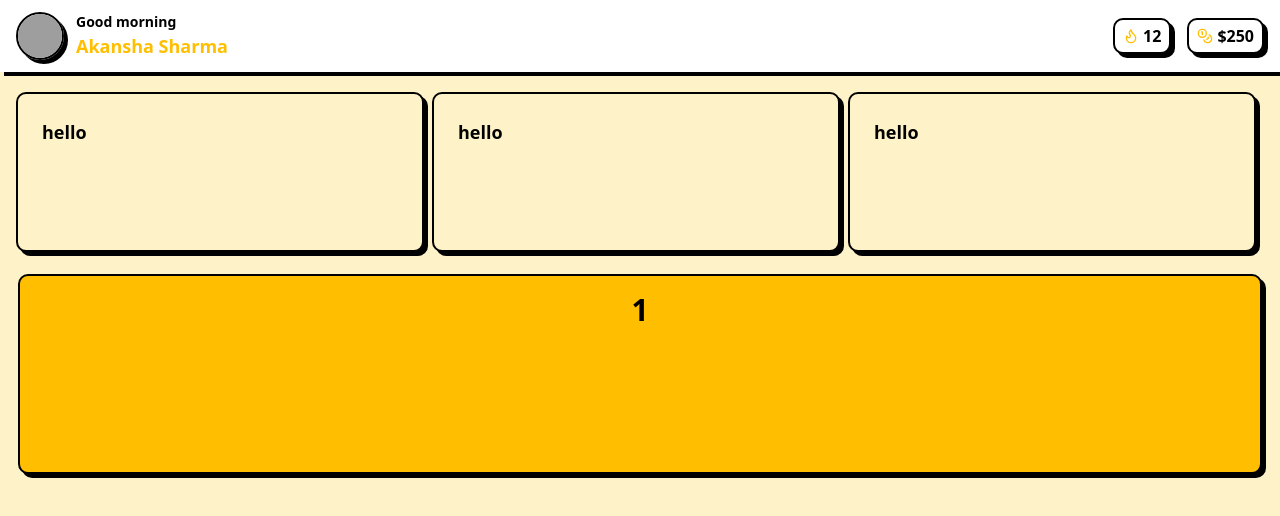
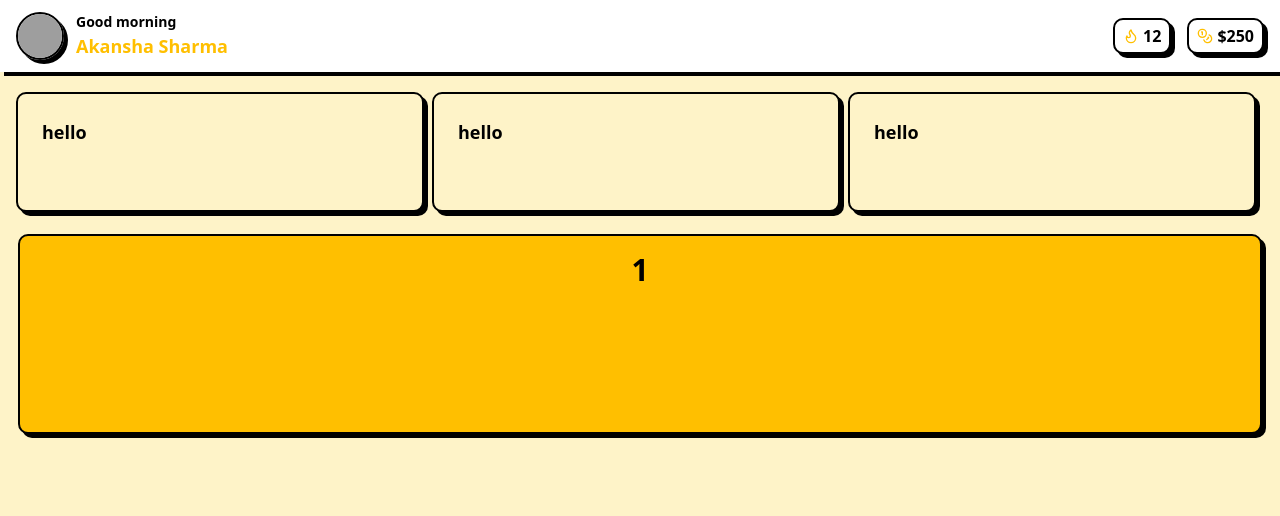
Before and after one commit to gyansetu-app/gyansetu-app, a React (Vite) app: page / in a window 1280 px wide. Shown: the top 516 px of the page. Built offline with nearby package versions, Linux system fonts and the light colour scheme; grey boxes are pictures that could not be loaded.

Commit message:
fixed height

```diff
--- a/src/pages/HomePage.tsx
+++ b/src/pages/HomePage.tsx
@@ -12,7 +12,7 @@ export default function HomePage() {
             {/* Home row layout */}
             <div className="flex px-2 mb-3">
 {Array.from({ length: 3 }).map((_, index) => (
-               <Card key={index} className="basis-1/3 min-h-40 mr-2">
+               <Card key={index} className="basis-1/3 min-h-30 mr-2">
                     <CardContent>
                         <p className="text-lg">hello</p>
                     </CardContent>
```
